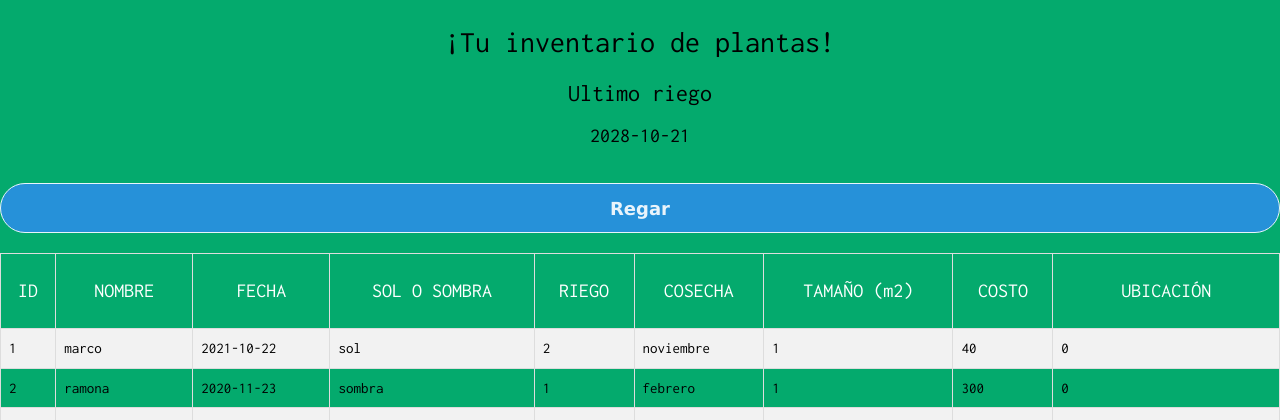
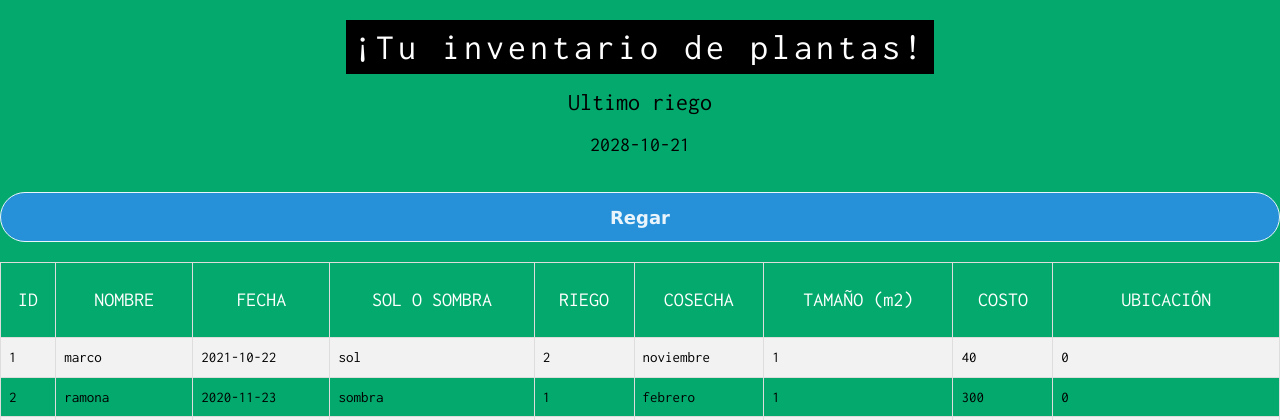
Before and after one commit to JCGranadosV/build-a-huerto, a PHP site: page /pages/viewHuertos.php in a window 1280 px wide. Shown: the part 175-595 px from the top of the page. Run offline with PHP 8.4, Linux system fonts and the light colour scheme; data comes from the database, SQL or seed files in the repository.

Commit message:
detalles

```diff
--- a/pages/viewHuertos.php
+++ b/pages/viewHuertos.php
@@ -79,15 +79,9 @@
     </div>
   </div>
   <main>
-    <h2>
-      ¡Tu inventario de plantas!
-    </h2>
+  <h1 class="w3-center w3-padding-50"><span class="w3-tag w3-wide">¡Tu inventario de plantas!</span></h1>
 
     <h3>Ultimo riego</h3>
-
-
-
-
 
 
 
```
